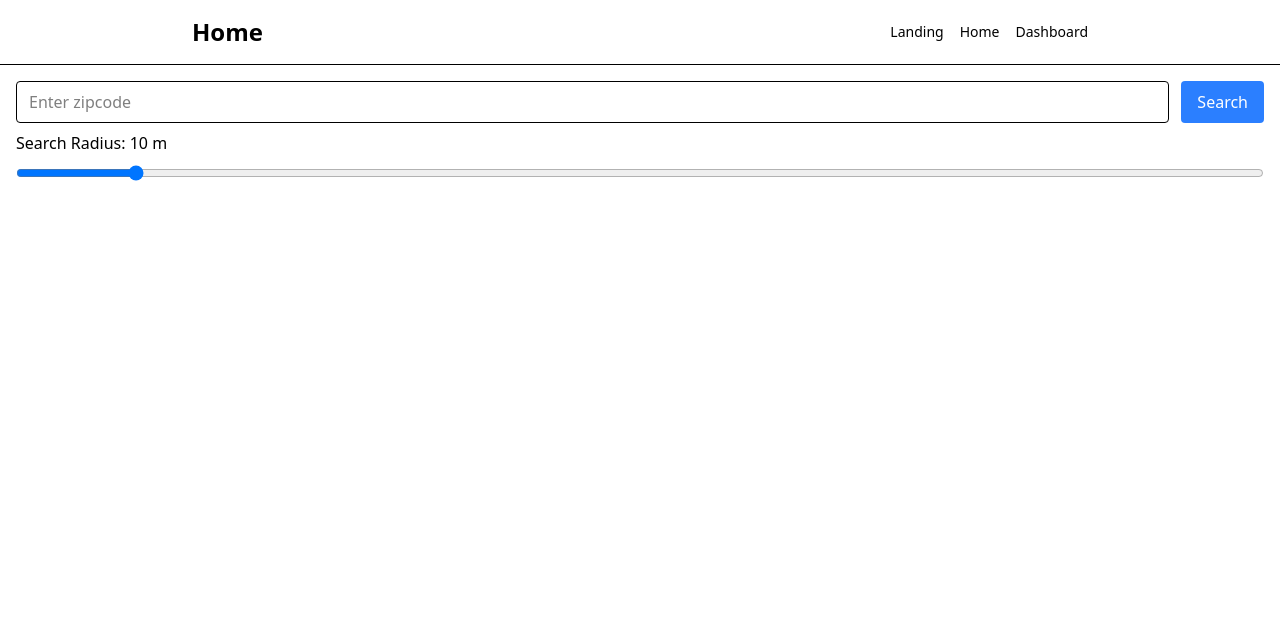
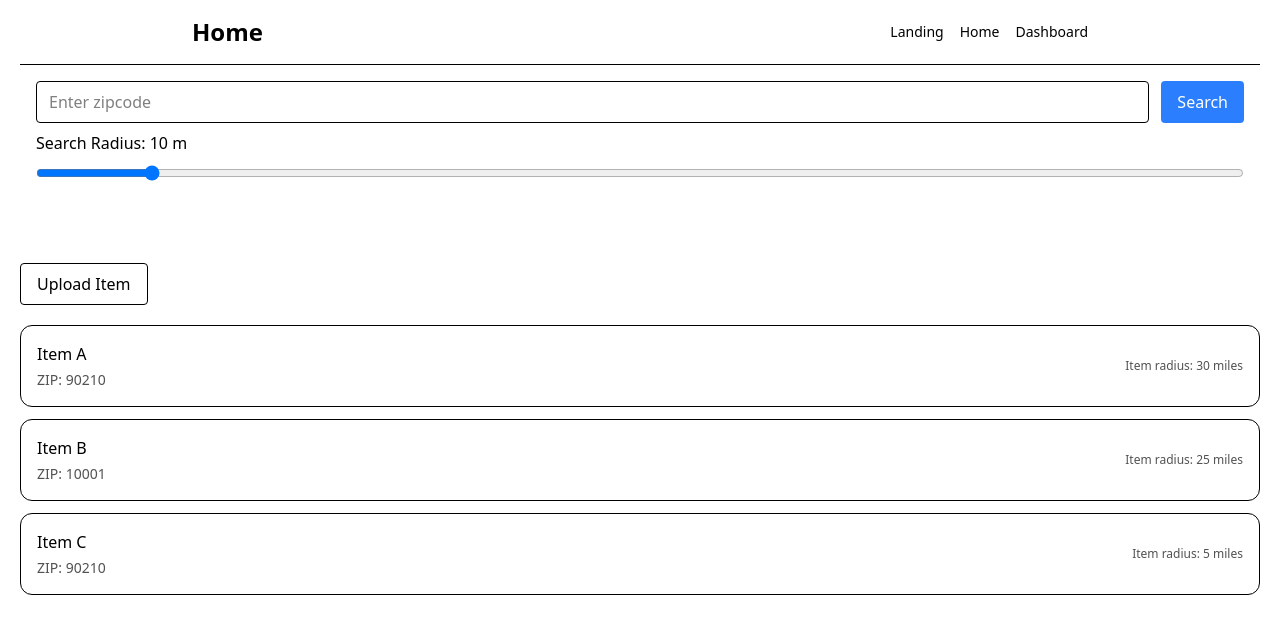
Before and after one commit to AleksandrRise/barterAI, a React (Vite) app in the folder client/: page /home in a window 1280 px wide. Shown: the top 634 px of the page. Built offline with nearby package versions, Linux system fonts and the light colour scheme.

Commit message:
Made searchbar work at Home page

```diff
--- /dev/null
+++ b/client/src/components/home/Listings.jsx
@@ -0,0 +1,28 @@
+function ListingCard({ item }) {
+    return (
+        <li className="border rounded-xl p-4 flex items-center justify-between">
+            <div className="space-y-1">
+                <div className="font-medium">{item.name}</div>
+                <div className="text-sm text-neutral-600">ZIP: {item.zipcode}</div>
+            </div>
+            <div className="text-xs text-neutral-600">Item radius: {item.radius} miles</div>
+        </li>
+    );
+}
+
+export default function Listings({ items }) {
+    if (!items?.length) {
+        return (
+            <div className="text-sm text-neutral-600 mt-3">No results. Try widening the radius or a different zip.</div>
+        );
+    }
+
+
+    return (
+        <ul className="grid gap-3 mt-5">
+            {items.map((it) => (
+                <ListingCard key={it.id} item={it} />
+            ))}
+        </ul>
+    );
+}
--- /dev/null
+++ b/client/src/components/home/UploadButton.jsx
@@ -0,0 +1,9 @@
+export default function UploadButton({ onFilesSelected }) {
+
+    return (
+        <label className="inline-flex items-center gap-2 cursor-pointer w-fit mt-15">
+            <span className="rounded px-4 py-2 border">Upload Item</span>
+            <input className="sr-only" />
+        </label>
+    );
+}
--- a/client/src/components/home/ZipSearch.jsx
+++ b/client/src/components/home/ZipSearch.jsx
@@ -1,10 +1,8 @@
-import { useState } from "react";
-import data from "../../shared/utils/items.js";
+import { useEffect, useState } from "react";
 
-export default function ZipSearch() {
+export default function ZipSearch({ items, setItems, setItemsModified }) {
   const [zip, setZip] = useState("");
   const [radius, setRadius] = useState(10);
-  const [items] = useState([...data])
 
   const handleSearch = (e) => {
     e.preventDefault();
@@ -18,6 +16,8 @@ export default function ZipSearch() {
     const results = items.filter((item) => {
       return item.radius <= radius && item.zipcode === zip
     });
+
+    setItemsModified([...results])
   };
 
   return (
--- a/client/src/pages/Home.jsx
+++ b/client/src/pages/Home.jsx
@@ -1,11 +1,25 @@
-import PageHeader from "../components/home/Pageheader"
+import PageHeader from "../components/home/PageHeader"
 import ZipSearch from "../components/home/ZipSearch"
+import UploadButton from "../components/home/UploadButton"
+import Listings from "../components/home/Listings"
+import data from "../shared/utils/items.js"
+import { useEffect, useState } from "react"
 
 export default function Home() {
+
+    const [items, setItems] = useState([...data])
+    const [itemsModified, setItemsModified] = useState([...items])
+
+    useEffect(() => {
+        setItems([...data])
+    }, [data])
+
     return (
-        <main>
+        <main className="px-5">
             <PageHeader />
-            <ZipSearch />
+            <ZipSearch items={items} setItems={setItems} setItemsModified={setItemsModified} />
+            <UploadButton />
+            <Listings items={itemsModified} />
         </main>
     )
 }
```
